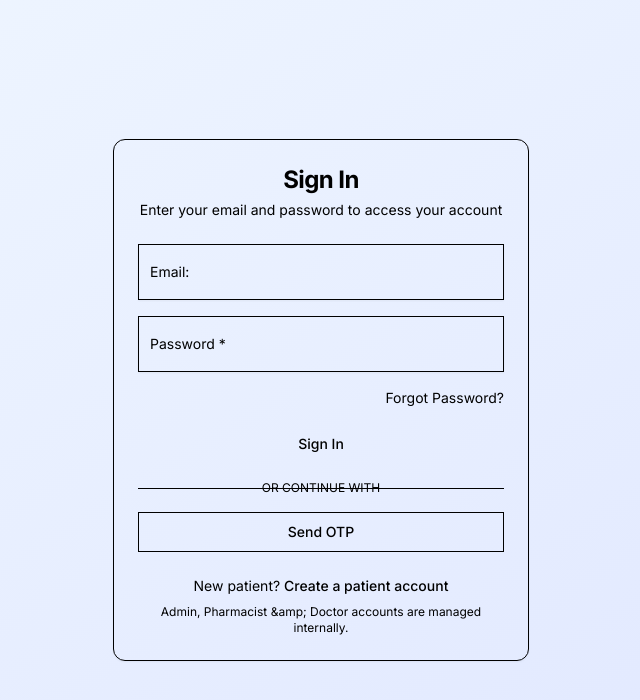
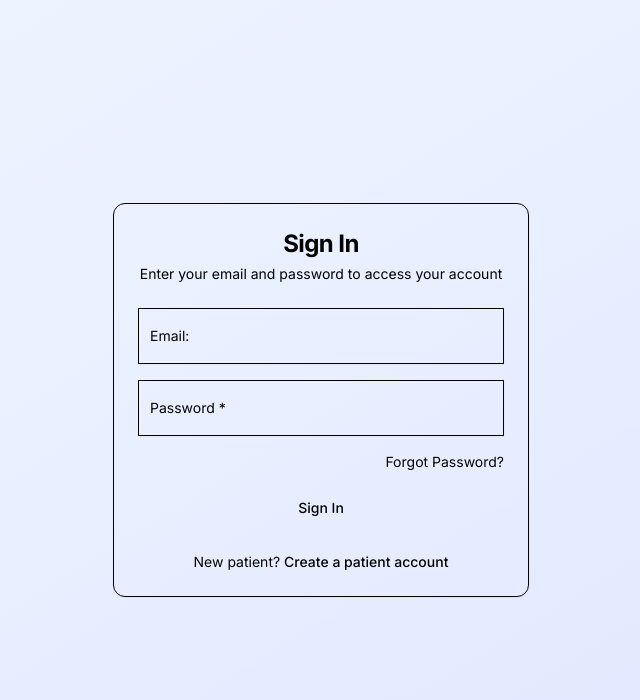
Before and after one commit to AksharChinthamani/sri-srinivasa-health-portal, a Next.js app: page /login in a window 1280 px wide. Shown: the top 700 px of the page, without its empty margins (319-959 px from the left). Built offline with nearby package versions, Linux system fonts and the light colour scheme; no server answers.

Commit message:
fix(auth): clean up login page UI and allow OTP routes in middleware

```diff
--- a/src/app/(auth)/login/page.tsx
+++ b/src/app/(auth)/login/page.tsx
@@ -50,18 +50,7 @@ export default function LoginPage() {
     setIsLoading(true);
 
     try {
-      const res = await login(email, password);
-      let data;
-      try {
-        const text = await res.text();
-        data = JSON.parse(text);
-      } catch (e) {
-        throw new Error(`Server returned an invalid response (500 Error). Please check Vercel Logs.`);
-      }
-
-      if (!res.ok) {
-        throw new Error(data.error || 'Login failed');
-      }
+      await login(email, password);
     } catch (err: any) {
       setError(err.message || 'Login failed');
     } finally {
@@ -188,19 +177,6 @@ export default function LoginPage() {
                 <Button type="submit" className="w-full" disabled={isLoading}>
                   {isLoading ? 'Signing In...' : 'Sign In'}
                 </Button>
-
-                <div className="relative my-4">
-                  <div className="absolute inset-0 flex items-center">
-                    <span className="w-full border-t border-border" />
-                  </div>
-                  <div className="relative flex justify-center text-xs uppercase">
-                    <span className="bg-surface px-2 text-muted-foreground">{getTranslation(language, 'auto.or_continue_with')}</span>
-                  </div>
-                </div>
-
-                <Button type="button" variant="outline" className="w-full" onClick={handleSendOtp} disabled={isLoading}>
-                  {getTranslation(language, 'auto.send_otp')}
-                </Button>
               </>
             )}
 
@@ -227,7 +203,6 @@ export default function LoginPage() {
             )}
           </form>
         </CardContent>
-        {uiState === 'LOGIN' && (
         <CardFooter className="flex flex-col items-center gap-2 text-center">
           <p className="text-sm text-muted-foreground">
             {getTranslation(language, 'auto.new_patient')}{' '}
@@ -235,11 +210,7 @@ export default function LoginPage() {
               {getTranslation(language, 'auto.create_a_patient_account')}
             </Link>
           </p>
-            <p className="text-xs text-muted-foreground/60">
-              {getTranslation(language, 'auto.admin_pharmacist_amp_doctor_accounts_are')}
-            </p>
         </CardFooter>
-        )}
       </Card>
     </div>
   );
--- a/src/middleware.ts
+++ b/src/middleware.ts
@@ -7,6 +7,7 @@ const JWT_SECRET = new TextEncoder().encode(process.env.JWT_SECRET || 'fallback-
 const publicRoutes = [
   '/landing', '/login', '/register',
   '/api/auth/login', '/api/auth/register', '/api/auth/otp',
+  '/api/auth/send-otp', '/api/auth/verify-otp',
   '/api/auth/me', '/api/auth/logout', '/api/auth/session',
   '/api/get-medicines',
 ];
```
Also changed, not shown: 1 other file (tests, documents, lock files or other folders). Lines whose indentation alone changed are shown as unchanged.
